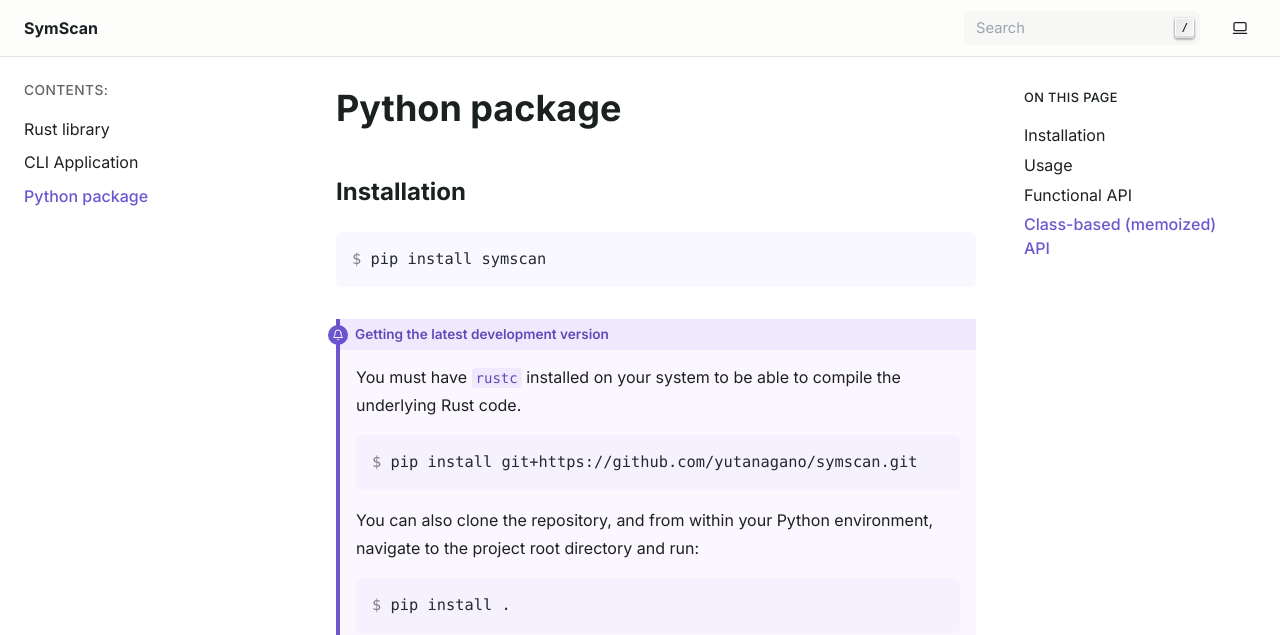
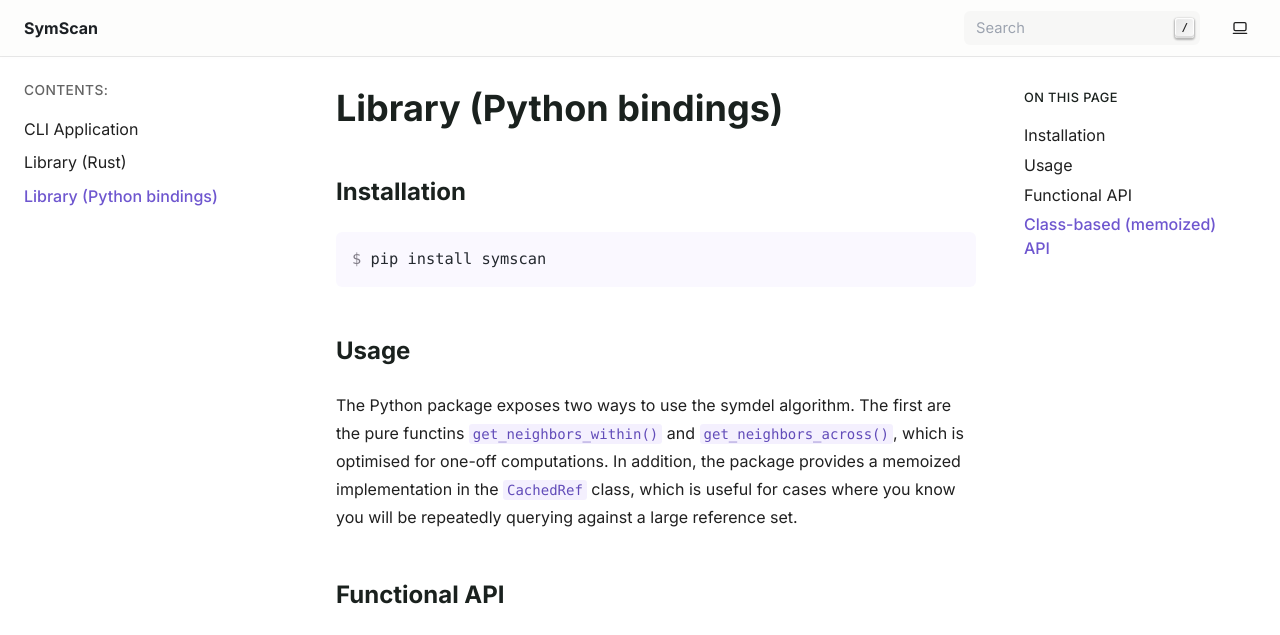
Before and after one commit to yutanagano/nearust, a Sphinx documentation site: the page built from docs/source/py.rst, in a window 1280 px wide and 1400 px high. Shown: the top 635 px of the window. Built offline with Sphinx 7.4.7, drawn with Linux system fonts in a browser that asks for light colours; some of the changed text lies outside the part shown; grey boxes are pictures that could not be loaded.

Commit message:
chore(docs): clean up installation sections

```diff
--- a/docs/source/cli.rst
+++ b/docs/source/cli.rst
@@ -8,10 +8,8 @@
 
    $ brew install yutanagano/tap/symscan
 
-.. admonition:: Alternative methods
-
-   Check out the releases page `releases page
-   <https://github.com/yutanagano/symscan/releases>`_ on the project's GitHub.
+You can also directly download precompiled binaries from the project `releases
+page <https://github.com/yutanagano/symscan/releases>`_.
 
 
 Usage
--- a/docs/source/index.rst
+++ b/docs/source/index.rst
@@ -22,6 +22,6 @@
    :maxdepth: 2
    :caption: Contents:
 
+   cli
    rust
-   cli
    py
--- a/docs/source/py.rst
+++ b/docs/source/py.rst
@@ -1,5 +1,5 @@
-Python package
-==============
+Library (Python bindings)
+=========================
 
 Installation
 ------------
@@ -7,22 +7,6 @@
 .. code-block:: console
 
    $ pip install symscan
-
-.. admonition:: Getting the latest development version
-
-   You must have ``rustc`` installed on your system to be able to compile the
-   underlying Rust code.
-
-   .. code-block:: console
-
-        $ pip install git+https://github.com/yutanagano/symscan.git
-
-   You can also clone the repository, and from within your Python environment,
-   navigate to the project root directory and run:
-
-   .. code-block:: console
-
-        $ pip install .
 
 Usage
 -----
--- a/docs/source/rust.rst
+++ b/docs/source/rust.rst
@@ -1,5 +1,5 @@
-Rust library
-============
+Library (Rust)
+==============
 
 Installation
 ------------
```
